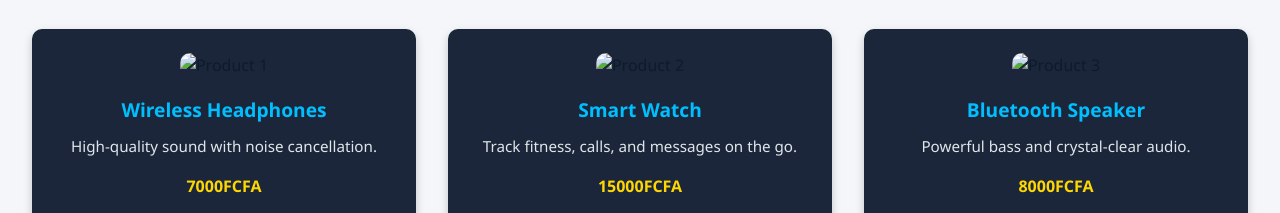
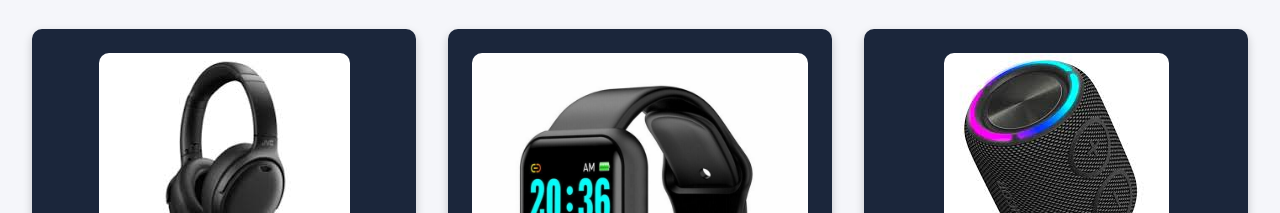
Before and after one commit to Yng1W/MarketApplicationProject, a plain HTML site: page index.html in a window 1280 px wide. Shown: the part 559-772 px from the top of the page. Drawn offline with Linux system fonts and the light colour scheme.

Commit message:
Update index.html

```diff
--- a/index.html
+++ b/index.html
@@ -6,7 +6,7 @@
 
     <meta name="viewport" content="width=device-width, initial-scale=1.0" />
     <title>BuyZone - Online Marketplace</title>
-    <link rel="stylesheet" href="index.css" />
+    <link rel="stylesheet" href="./index.css" />
   </head>
   <body>
     <!-- Navigation Bar -->
@@ -47,7 +47,7 @@
       <div class="product-grid">
         <!-- Product Card 1 -->
         <div class="product-card">
-          <img src="images/headphone.jpg" alt="Product 1" />
+          <img src="./headphone.jpg" alt="Product 1" />
           <h3>Wireless Headphones</h3>
           <p>High-quality sound with noise cancellation.</p>
           <span class="price">7000FCFA</span>
@@ -56,7 +56,7 @@
 
         <!-- Product Card 2 -->
         <div class="product-card">
-          <img src="images/smartwatch.jpg" alt="Product 2" />
+          <img src="./smartwatch.jpg" alt="Product 2" />
           <h3>Smart Watch</h3>
           <p>Track fitness, calls, and messages on the go.</p>
           <span class="price">15000FCFA</span>
@@ -65,7 +65,7 @@
 
         <!-- Product Card 3 -->
         <div class="product-card">
-          <img src="images/bluetoothspeaker.jpg" alt="Product 3" />
+          <img src="./bluetoothspeaker.jpg" alt="Product 3" />
           <h3>Bluetooth Speaker</h3>
           <p>Powerful bass and crystal-clear audio.</p>
           <span class="price">8000FCFA</span>
@@ -98,7 +98,7 @@
       </div>
     </footer>
 
-    <script src="index.js"></script>
+    <script src="./index.js"></script>
     <button
       id="backToTop"
       style="
```
